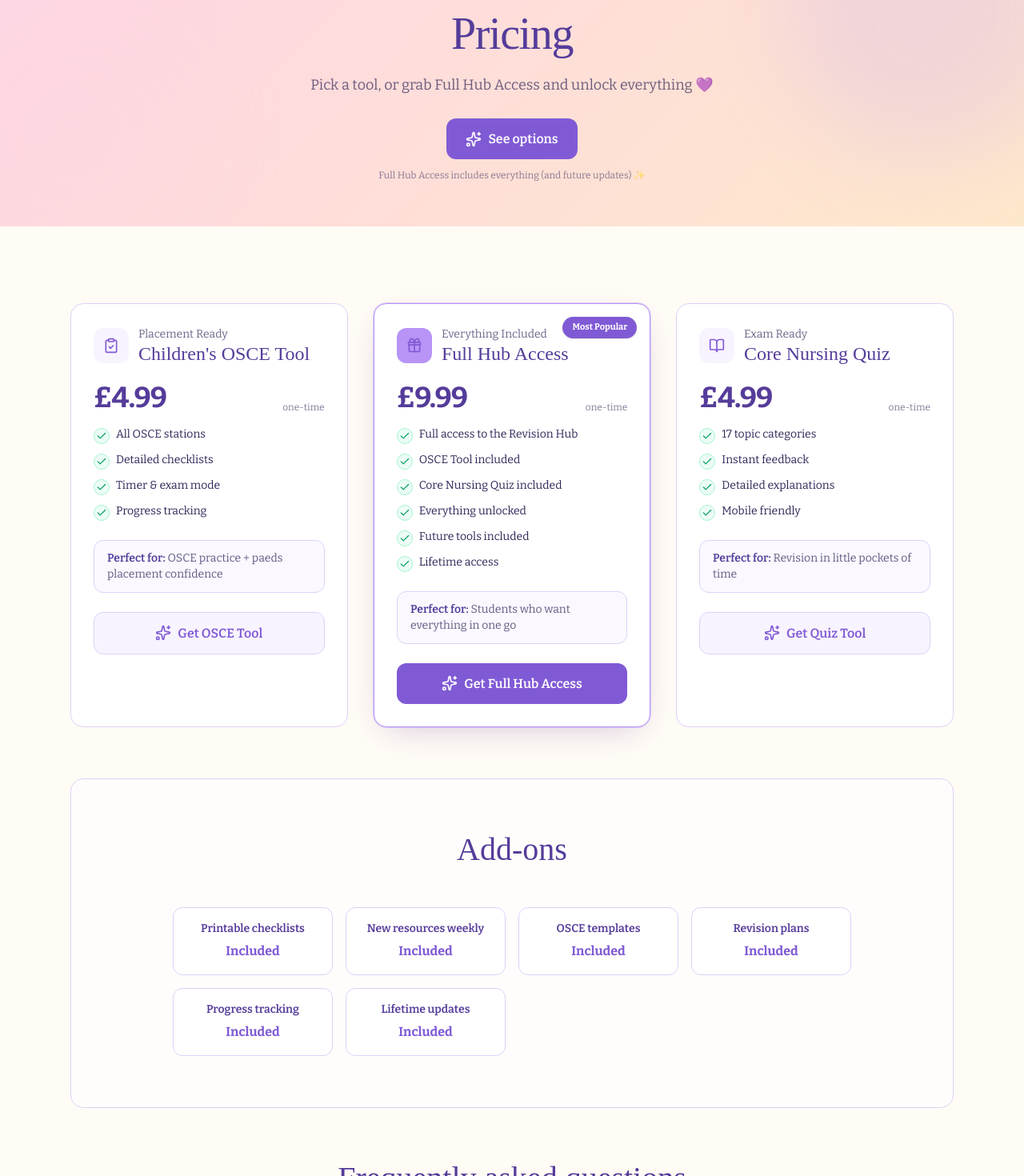
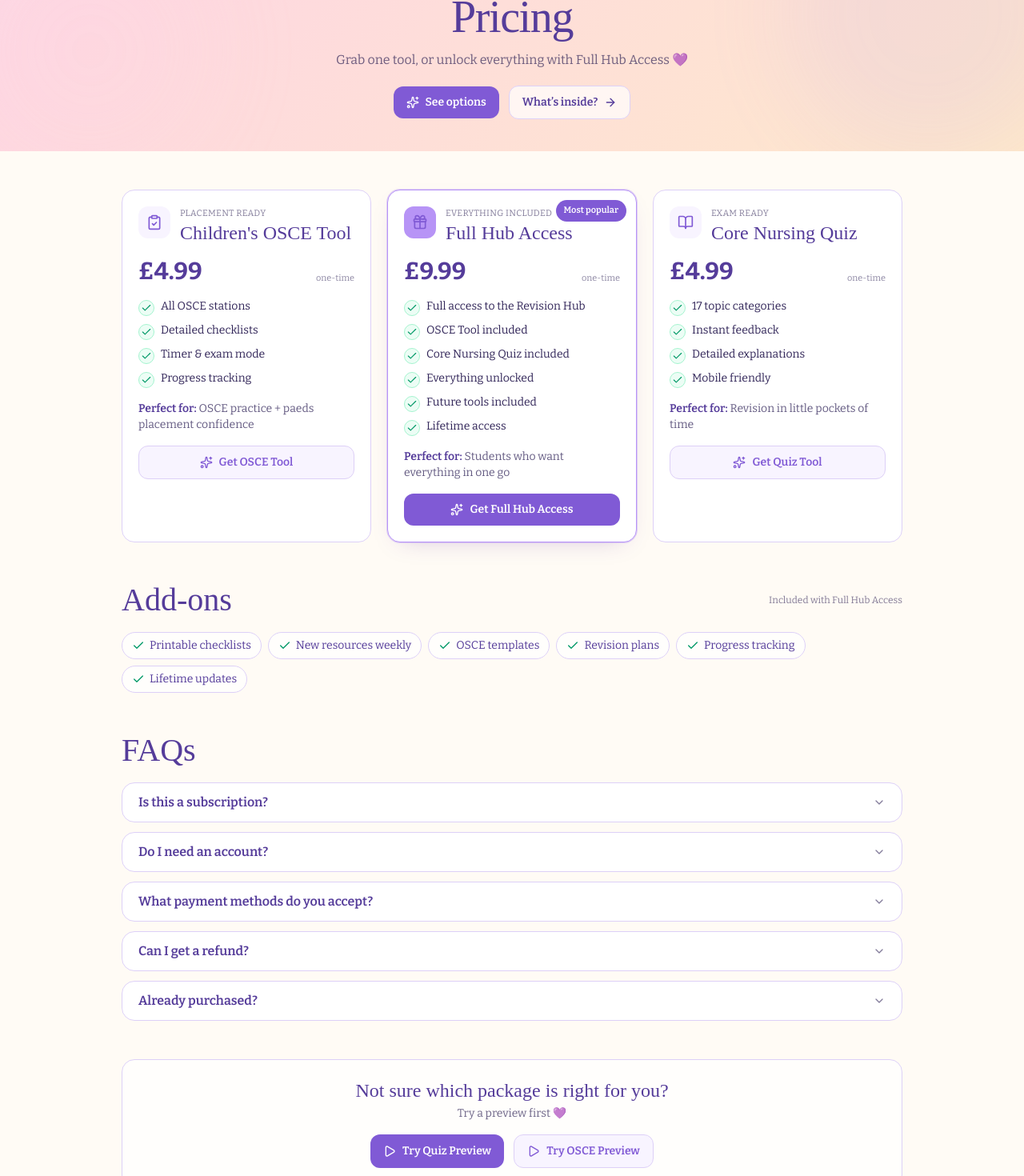
Before and after one commit to laurencaitlinemmerson-tech/revision-foundations-saas, a Next.js app: page /pricing in a window 1280 px wide. Shown: the part 101-1571 px from the top of the page at 80% size. Built offline with nearby package versions, Linux system fonts and the light colour scheme; no server answers; a web font is replaced by a local one.

Commit message:
Update page.tsx

```diff
--- a/src/app/pricing/page.tsx
+++ b/src/app/pricing/page.tsx
@@ -14,6 +14,7 @@ import {
   Loader2,
   Mail,
   Check,
+  ChevronDown,
 } from 'lucide-react';
 
 type Product = 'osce' | 'quiz' | 'bundle';
@@ -56,7 +57,7 @@ export default function PricingPage() {
           'Future tools included',
           'Lifetime access',
         ],
-        badge: isPro ? 'Purchased ✓' : 'Most Popular',
+        badge: isPro ? 'Purchased ✓' : 'Most popular',
         highlighted: true,
         perfectFor: 'Students who want everything in one go',
         ctaText: isPro ? 'Go to Hub' : 'Get Full Hub Access',
@@ -79,12 +80,12 @@ export default function PricingPage() {
 
   const addOns = useMemo(
     () => [
-      { name: 'Printable checklists', price: 'Included' },
-      { name: 'New resources weekly', price: 'Included' },
-      { name: 'OSCE templates', price: 'Included' },
-      { name: 'Revision plans', price: 'Included' },
-      { name: 'Progress tracking', price: 'Included' },
-      { name: 'Lifetime updates', price: 'Included' },
+      'Printable checklists',
+      'New resources weekly',
+      'OSCE templates',
+      'Revision plans',
+      'Progress tracking',
+      'Lifetime updates',
     ],
     []
   );
@@ -141,35 +142,35 @@ export default function PricingPage() {
   };
 
   const EmailBlock = ({ product }: { product: Product }) => (
-    <div className="mt-4 space-y-3">
+    <div className="mt-3 space-y-2.5">
       <div className="relative">
-        <Mail className="absolute left-3 top-1/2 -translate-y-1/2 w-4 h-4 text-[var(--plum-dark)]/50" />
+        <Mail className="absolute left-3 top-1/2 -translate-y-1/2 w-4 h-4 text-[var(--plum-dark)]/45" />
         <input
           type="email"
-          placeholder="Enter your email"
+          placeholder="Email for receipt + access"
           value={guestEmail}
           onChange={(e) => {
             setGuestEmail(e.target.value);
             setEmailError('');
           }}
-          className="w-full pl-10 pr-4 py-3 rounded-xl border border-[var(--lilac-medium)] bg-white focus:outline-none focus:ring-4 focus:ring-[var(--lavender)]/50 focus:border-[var(--purple)]"
+          className="w-full pl-10 pr-3 py-2.5 rounded-xl border border-[var(--lilac-medium)] bg-white focus:outline-none focus:ring-4 focus:ring-[var(--lavender)]/40 focus:border-[var(--purple)] text-sm"
         />
       </div>
       {emailError && <p className="text-red-500 text-xs">{emailError}</p>}
       <button
         onClick={() => handlePurchase(product)}
         disabled={loading !== null}
-        className="w-full inline-flex items-center justify-center gap-2 bg-[var(--purple)] hover:bg-[var(--plum)] text-white font-semibold py-3 px-6 rounded-xl transition-all duration-300 hover:shadow-lg hover:shadow-[var(--purple)]/25 group disabled:opacity-60 disabled:cursor-not-allowed"
+        className="w-full inline-flex items-center justify-center gap-2 bg-[var(--purple)] hover:bg-[var(--plum)] text-white font-semibold py-2.5 px-4 rounded-xl transition-all duration-200 hover:shadow-md hover:shadow-[var(--purple)]/20 disabled:opacity-60 disabled:cursor-not-allowed text-sm"
         type="button"
       >
         {loading === product ? (
           <>
-            <Loader2 className="w-5 h-5 animate-spin" /> Processing...
+            <Loader2 className="w-4 h-4 animate-spin" /> Processing...
           </>
         ) : (
           <>
-            <Sparkles className="w-5 h-5 group-hover:scale-110 transition-transform" />
-            Continue to Payment
+            <Sparkles className="w-4 h-4" />
+            Continue to payment
           </>
         )}
       </button>
@@ -180,90 +181,105 @@ export default function PricingPage() {
     <div className="min-h-screen bg-cream">
       <Navbar />
 
-      {/* HERO */}
-      <section className="gradient-hero text-[var(--plum)] py-10 md:py-14 relative overflow-hidden">
-        <div className="blob blob-1" style={{ opacity: 0.18 }} />
-        <div className="blob blob-2" style={{ opacity: 0.18 }} />
+      {/* HERO (tighter) */}
+      <section className="gradient-hero text-[var(--plum)] py-8 md:py-10 relative overflow-hidden">
+        <div className="blob blob-1" style={{ opacity: 0.12 }} />
+        <div className="blob blob-2" style={{ opacity: 0.12 }} />
 
-        <div className="max-w-6xl mx-auto px-6 relative z-10">
-          <div className="text-center max-w-3xl mx-auto">
-            <div className="inline-flex items-center gap-2 rounded-full border border-[var(--lilac-medium)] bg-white/60 px-4 py-2 text-xs text-[var(--plum-dark)]/70 mb-5">
-              <Sparkles className="w-4 h-4 text-[var(--purple)]" />
+        <div className="max-w-5xl mx-auto px-6 relative z-10">
+          <div className="text-center max-w-2xl mx-auto">
+            <div className="inline-flex items-center gap-2 rounded-full border border-[var(--lilac-medium)] bg-white/60 px-3 py-1.5 text-[11px] text-[var(--plum-dark)]/70 mb-4">
+              <Sparkles className="w-3.5 h-3.5 text-[var(--purple)]" />
               One-time payment • Lifetime access • No subscription
             </div>
 
-            <h1 className="text-3xl md:text-5xl font-bold mb-4 font-heading tracking-tight">
+            <h1 className="text-3xl md:text-4xl font-bold font-heading tracking-tight">
               Pricing
             </h1>
-
-            <p className="text-base md:text-lg text-[var(--plum-dark)]/70 mb-7">
-              Pick a tool, or grab Full Hub Access and unlock everything 💜
+            <p className="text-sm md:text-base text-[var(--plum-dark)]/70 mt-2">
+              Grab one tool, or unlock everything with Full Hub Access 💜
             </p>
 
+            <div className="mt-5 flex items-center justify-center gap-3">
               <button
-              onClick={() => document.getElementById('packages')?.scrollIntoView({ behavior: 'smooth' })}
-              className="inline-flex items-center gap-2 bg-[var(--purple)] hover:bg-[var(--plum)] text-white font-semibold py-3 px-6 rounded-xl transition-all duration-300 hover:shadow-lg hover:shadow-[var(--purple)]/25 group"
+                onClick={() =>
+                  document.getElementById('packages')?.scrollIntoView({ behavior: 'smooth' })
+                }
+                className="inline-flex items-center gap-2 bg-[var(--purple)] hover:bg-[var(--plum)] text-white font-semibold py-2.5 px-4 rounded-xl transition-all duration-200 hover:shadow-md hover:shadow-[var(--purple)]/20 text-sm"
                 type="button"
               >
-              <Sparkles className="w-5 h-5 group-hover:scale-110 transition-transform" />
+                <Sparkles className="w-4 h-4" />
                 See options
               </button>
 
-            <p className="text-xs text-[var(--plum-dark)]/55 mt-3">
-              Full Hub Access includes everything (and future updates) ✨
-            </p>
+              <Link
+                href="/hub"
+                className="inline-flex items-center gap-2 border border-[var(--lilac-medium)] bg-white/70 hover:bg-white text-[var(--plum)] font-semibold py-2.5 px-4 rounded-xl transition-all duration-200 text-sm"
+              >
+                What’s inside? <ArrowRight className="w-4 h-4" />
+              </Link>
+            </div>
           </div>
         </div>
       </section>
 
-      {/* PACKAGES */}
-      <section id="packages" className="py-16 md:py-24">
-        <div className="max-w-6xl mx-auto px-6">
-          <div className="grid grid-cols-1 md:grid-cols-3 gap-8 mb-16">
+      {/* PACKAGES (compact) */}
+      <section id="packages" className="py-10 md:py-12">
+        <div className="max-w-5xl mx-auto px-6">
+          <div className="grid grid-cols-1 md:grid-cols-3 gap-5">
             {packages.map((pkg) => {
               const Icon = pkg.icon;
 
               return (
                 <div
                   key={pkg.product}
-                  className={`relative bg-white p-7 rounded-2xl border transition-all duration-300 hover:shadow-xl hover:-translate-y-0.5 ${
+                  className={[
+                    'relative bg-white rounded-2xl border transition-all duration-200',
+                    'p-5 hover:shadow-lg hover:-translate-y-0.5',
                     pkg.highlighted
-                      ? 'border-[var(--lavender)] ring-1 ring-[var(--lavender)]/40 shadow-[0_12px_40px_-18px_rgba(84,38,150,0.35)]'
-                      : 'border-[var(--lilac-medium)]'
-                  }`}
+                      ? 'border-[var(--lavender)] ring-1 ring-[var(--lavender)]/40 shadow-[0_10px_30px_-18px_rgba(84,38,150,0.35)]'
+                      : 'border-[var(--lilac-medium)]',
+                  ].join(' ')}
                 >
                   {pkg.badge && (
                     <div
-                      className={`absolute top-4 right-4 text-[11px] font-bold px-3 py-1 rounded-full ${
+                      className={[
+                        'absolute top-3 right-3 text-[11px] font-semibold px-2.5 py-1 rounded-full',
                         pkg.highlighted
-                          ? 'bg-[var(--purple)] text-white shadow-sm'
-                          : 'bg-[var(--lilac-soft)] text-[var(--purple)] border border-[var(--lilac-medium)]'
-                      }`}
+                          ? 'bg-[var(--purple)] text-white'
+                          : 'bg-[var(--lilac-soft)] text-[var(--purple)] border border-[var(--lilac-medium)]',
+                      ].join(' ')}
                     >
                       {pkg.badge}
                     </div>
                   )}
 
-                  <div className="flex items-center gap-3 mb-5">
+                  <div className="flex items-start gap-3">
                     <div
-                      className={`h-11 w-11 rounded-xl flex items-center justify-center ${
-                        pkg.highlighted ? 'bg-[var(--lavender)]' : 'bg-[var(--lilac-soft)]'
-                      }`}
+                      className={[
+                        'h-10 w-10 rounded-xl flex items-center justify-center shrink-0',
+                        pkg.highlighted ? 'bg-[var(--lavender)]' : 'bg-[var(--lilac-soft)]',
+                      ].join(' ')}
                     >
                       <Icon className="h-5 w-5 text-[var(--purple)]" />
                     </div>
-                    <div>
-                      <p className="text-sm text-[var(--plum-dark)]/70">{pkg.description}</p>
-                      <h3 className="text-xl font-bold text-[var(--plum)] leading-tight">{pkg.name}</h3>
+
+                    <div className="min-w-0">
+                      <p className="text-[11px] uppercase tracking-wide text-[var(--plum-dark)]/60">
+                        {pkg.description}
+                      </p>
+                      <h3 className="text-lg font-bold text-[var(--plum)] leading-snug">
+                        {pkg.name}
+                      </h3>
                     </div>
                   </div>
 
-                  <div className="flex items-end justify-between gap-4 mb-4">
-                    <div className="text-4xl font-bold text-[var(--plum)] tracking-tight">{pkg.price}</div>
-                    <div className="text-xs text-[var(--plum-dark)]/60">one-time</div>
+                  <div className="mt-4 flex items-end justify-between">
+                    <div className="text-3xl font-bold text-[var(--plum)]">{pkg.price}</div>
+                    <div className="text-[11px] text-[var(--plum-dark)]/55">one-time</div>
                   </div>
 
-                  <ul className="space-y-2.5 mb-6">
+                  <ul className="mt-4 space-y-2">
                     {pkg.features.map((f) => (
                       <li key={f} className="flex items-start gap-2">
                         <span className="mt-0.5 inline-flex h-5 w-5 items-center justify-center rounded-full bg-emerald-50 border border-emerald-200">
@@ -274,18 +290,18 @@ export default function PricingPage() {
                     ))}
                   </ul>
 
-                  <div className="rounded-xl bg-[var(--lilac-soft)]/55 border border-[var(--lilac-medium)] px-4 py-3 mb-6">
-                    <p className="text-sm text-[var(--plum-dark)]/75">
-                      <span className="font-semibold text-[var(--plum)]">Perfect for:</span> {pkg.perfectFor}
+                  <p className="mt-4 text-sm text-[var(--plum-dark)]/75">
+                    <span className="font-semibold text-[var(--plum)]">Perfect for:</span>{' '}
+                    {pkg.perfectFor}
                   </p>
-                  </div>
 
+                  <div className="mt-4">
                     {pkg.product === 'bundle' && isPro ? (
                       <Link
                         href="/hub"
-                      className="inline-flex items-center justify-center gap-2 w-full font-semibold py-3 px-6 rounded-xl transition-all group bg-[var(--purple)] hover:bg-[var(--plum)] text-white hover:shadow-lg hover:shadow-[var(--purple)]/25"
+                        className="inline-flex items-center justify-center gap-2 w-full font-semibold py-2.5 px-4 rounded-xl transition-all duration-200 bg-[var(--purple)] hover:bg-[var(--plum)] text-white hover:shadow-md hover:shadow-[var(--purple)]/20 text-sm"
                       >
-                      <Sparkles className="w-5 h-5 group-hover:scale-110 transition-transform" />
+                        <Sparkles className="w-4 h-4" />
                         Go to Hub <ArrowRight className="w-4 h-4" />
                       </Link>
                     ) : showEmailInput === pkg.product && !isSignedIn ? (
@@ -294,99 +310,115 @@ export default function PricingPage() {
                       <button
                         onClick={() => handlePurchase(pkg.product)}
                         disabled={loading !== null}
-                      className={`inline-flex items-center justify-center gap-2 font-semibold py-3 px-6 rounded-xl transition-all duration-300 w-full group disabled:opacity-60 disabled:cursor-not-allowed ${
+                        className={[
+                          'inline-flex items-center justify-center gap-2 w-full font-semibold py-2.5 px-4 rounded-xl transition-all duration-200 text-sm',
+                          'disabled:opacity-60 disabled:cursor-not-allowed',
                           pkg.highlighted
-                          ? 'bg-[var(--purple)] hover:bg-[var(--plum)] text-white hover:shadow-lg hover:shadow-[var(--purple)]/25'
-                          : 'bg-[var(--lilac-soft)] hover:bg-[var(--lilac)] text-[var(--purple)] border border-[var(--lilac-medium)]'
-                      }`}
+                            ? 'bg-[var(--purple)] hover:bg-[var(--plum)] text-white hover:shadow-md hover:shadow-[var(--purple)]/20'
+                            : 'bg-[var(--lilac-soft)] hover:bg-[var(--lilac)] text-[var(--purple)] border border-[var(--lilac-medium)]',
+                        ].join(' ')}
                         type="button"
                       >
                         {loading === pkg.product ? (
                           <>
-                          <Loader2 className="w-5 h-5 animate-spin" /> Processing...
+                            <Loader2 className="w-4 h-4 animate-spin" /> Processing...
                           </>
                         ) : (
                           <>
-                          <Sparkles className="w-5 h-5 group-hover:scale-110 transition-transform" />
+                            <Sparkles className="w-4 h-4" />
                             {pkg.ctaText}
                           </>
                         )}
                       </button>
                     )}
                   </div>
+                </div>
               );
             })}
           </div>
 
-          {/* ADD-ONS */}
-          <section className="py-16 bg-white/60 rounded-2xl border border-[var(--lilac-medium)]">
-            <h2 className="text-3xl md:text-4xl font-bold text-center mb-12 font-heading text-[var(--plum)]">
+          {/* ADD-ONS (chips, not a giant box) */}
+          <section className="mt-10 md:mt-12">
+            <div className="flex items-center justify-between gap-3">
+              <h2 className="text-xl md:text-2xl font-bold font-heading text-[var(--plum)]">
                 Add-ons
               </h2>
-            <div className="grid grid-cols-2 md:grid-cols-4 gap-4 max-w-4xl mx-auto px-6">
-              {addOns.map((addon, index) => (
-                <div
-                  key={index}
-                  className="bg-white p-4 rounded-xl border border-[var(--lilac-medium)] text-center hover:shadow-md transition-shadow"
+              <span className="text-xs text-[var(--plum-dark)]/60">Included with Full Hub Access</span>
+            </div>
+
+            <div className="mt-4 flex flex-wrap gap-2">
+              {addOns.map((label) => (
+                <span
+                  key={label}
+                  className="inline-flex items-center gap-1.5 rounded-full border border-[var(--lilac-medium)] bg-white/70 px-3 py-1.5 text-sm text-[var(--plum)]"
                 >
-                  <p className="font-semibold text-sm mb-1 text-[var(--plum)]">{addon.name}</p>
-                  <p className="text-[var(--purple)] font-bold">{addon.price}</p>
-                </div>
+                  <Check className="w-4 h-4 text-emerald-600" />
+                  {label}
+                </span>
               ))}
             </div>
           </section>
 
-          {/* FAQ */}
-          <section className="py-16">
-            <h2 className="text-3xl md:text-4xl font-bold text-center mb-12 font-heading text-[var(--plum)]">
-              Frequently asked questions
+          {/* FAQ (accordion, compact) */}
+          <section className="mt-10 md:mt-12">
+            <h2 className="text-xl md:text-2xl font-bold font-heading text-[var(--plum)]">
+              FAQs
             </h2>
-            <div className="max-w-3xl mx-auto space-y-6">
+
+            <div className="mt-4 space-y-3">
               {faqs.map((faq) => (
-                <div
+                <details
                   key={faq.question}
-                  className="bg-white rounded-2xl border border-[var(--lilac-medium)] p-6 hover:shadow-md transition-shadow"
+                  className="group bg-white rounded-2xl border border-[var(--lilac-medium)] px-5 py-3 hover:shadow-md transition-shadow"
                 >
-                  <h3 className="font-bold text-lg mb-2 text-[var(--plum)]">{faq.question}</h3>
-                  <p className="text-[var(--plum-dark)]/70">{faq.answer}</p>
-                </div>
+                  <summary className="list-none cursor-pointer flex items-center justify-between gap-3">
+                    <span className="font-semibold text-[var(--plum)] text-sm md:text-base">
+                      {faq.question}
+                    </span>
+                    <ChevronDown className="w-4 h-4 text-[var(--plum-dark)]/60 transition-transform group-open:rotate-180" />
+                  </summary>
+                  <p className="mt-2 text-sm text-[var(--plum-dark)]/75">{faq.answer}</p>
+                </details>
               ))}
             </div>
           </section>
 
-          {/* FINAL CTA */}
-          <section className="py-16 bg-white/60 rounded-2xl border border-[var(--lilac-medium)]">
-            <div className="text-center max-w-2xl mx-auto px-6">
-              <h2 className="text-3xl md:text-4xl font-bold mb-4 text-[var(--plum)]">
+          {/* FINAL CTA (smaller) */}
+          <section className="mt-10 md:mt-12">
+            <div className="bg-white/70 border border-[var(--lilac-medium)] rounded-2xl p-6 text-center">
+              <h3 className="text-lg md:text-xl font-bold text-[var(--plum)]">
                 Not sure which package is right for you?
-              </h2>
-              <p className="text-xl text-[var(--plum-dark)]/70 mb-8">Try a preview first 💜</p>
-              <div className="flex flex-col sm:flex-row gap-4 justify-center">
+              </h3>
+              <p className="text-sm text-[var(--plum-dark)]/70 mt-1">
+                Try a preview first 💜
+              </p>
+
+              <div className="mt-4 flex flex-col sm:flex-row gap-3 justify-center">
                 <Link
                   href="/quiz"
-                  className="inline-flex items-center justify-center gap-2 bg-[var(--purple)] hover:bg-[var(--plum)] text-white font-semibold py-3 px-6 rounded-xl transition-all hover:shadow-lg hover:shadow-[var(--purple)]/25"
+                  className="inline-flex items-center justify-center gap-2 bg-[var(--purple)] hover:bg-[var(--plum)] text-white font-semibold py-2.5 px-4 rounded-xl transition-all duration-200 hover:shadow-md hover:shadow-[var(--purple)]/20 text-sm"
                 >
-                  <Play className="w-5 h-5" />
+                  <Play className="w-4 h-4" />
                   Try Quiz Preview
                 </Link>
                 <Link
                   href="/osce"
-                  className="inline-flex items-center justify-center gap-2 bg-[var(--lilac-soft)] hover:bg-[var(--lilac)] text-[var(--purple)] border border-[var(--lilac-medium)] font-semibold py-3 px-6 rounded-xl transition-all"
+                  className="inline-flex items-center justify-center gap-2 bg-[var(--lilac-soft)] hover:bg-[var(--lilac)] text-[var(--purple)] border border-[var(--lilac-medium)] font-semibold py-2.5 px-4 rounded-xl transition-all duration-200 text-sm"
                 >
-                  <Play className="w-5 h-5" />
+                  <Play className="w-4 h-4" />
                   Try OSCE Preview
                 </Link>
               </div>
             </div>
           </section>
-        </div>
-      </section>
 
           {!isSignedIn && (
-        <div className="pb-10 text-center text-xs text-[var(--plum-dark)]/55">
+            <div className="pt-8 text-center text-xs text-[var(--plum-dark)]/55">
               No account needed — checkout with email ✨
             </div>
           )}
         </div>
+      </section>
+    </div>
   );
 }
```
Lines whose indentation alone changed are shown as unchanged.
